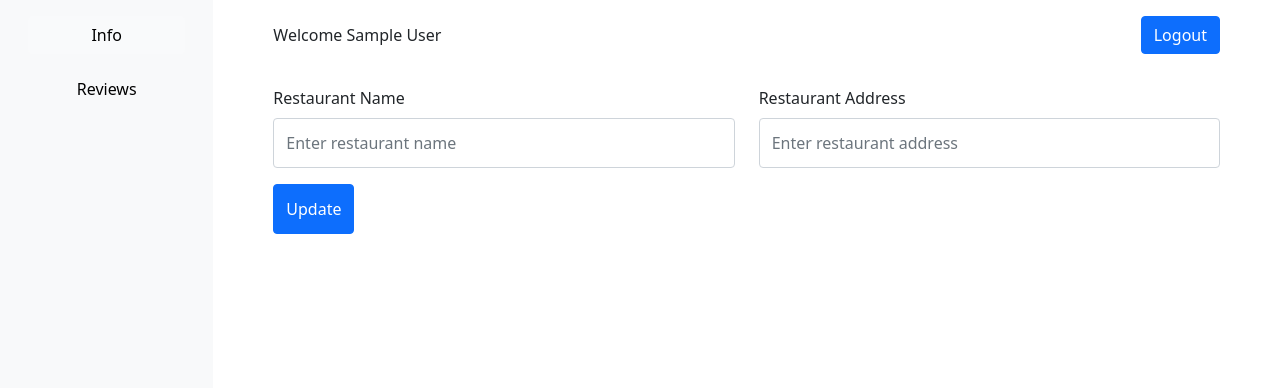
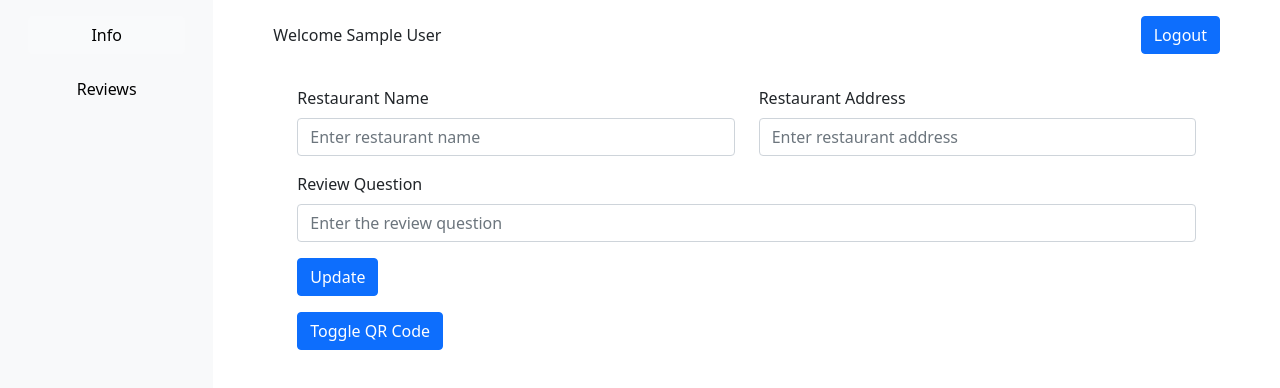
Before and after one commit to shamoon1997/restaurantDashboard, a Next.js app: page /home in a window 1280 px wide. Shown: the top 388 px of the page. Built offline with nearby package versions, Linux system fonts and the light colour scheme; no server answers; the database is empty; sample sign-in values are in the browser's storage.

Commit message:
feat: qr code logic added

```diff
--- a/components/Info/index.js
+++ b/components/Info/index.js
@@ -1,12 +1,26 @@
 import React, { useEffect, useState } from 'react';
 import { useSession } from 'next-auth/react';
 import UpdateAlert from '../UpdateAlert';
+import QRCodeGenerator from '../QrCodeGenerator';
+import jsPDF from 'jspdf';
 
 function Info() {
   const session = useSession();
   const [restaurantName, setRestaurantName] = useState();
   const [restaurantAddress, setRestaurantAddress] = useState();
+  const [reviewQuestion, setReviewQuestion] = useState();
   const [showUpdateAlert, setShowUpdateAlert] = useState();
+  const [showQRCode, setShowQRCode] = useState(false);
+  const [currentHostName, setCurrentHostName] = useState();
+  const [currentUserId, setCurrentUserId] = useState();
+
+  useEffect(() => {
+    if (window.location.hostname === 'localhost') {
+      setCurrentHostName('http://' + window.location.hostname + ':3000');
+    } else {
+      setCurrentHostName('https://' + window.location.hostname);
+    }
+  }, []);
 
   useEffect(() => {
     const fetchData = async () => {
@@ -21,6 +35,8 @@ function Info() {
         console.log('data', data);
         setRestaurantName(data.restaurantName);
         setRestaurantAddress(data.restaurantAddress);
+        setReviewQuestion(data.reviewQuestion);
+        setCurrentUserId(data._id);
       } catch (error) {
         console.error('Error fetching data:', error);
       }
@@ -44,6 +60,7 @@ function Info() {
             email: session?.data?.user?.email,
             restaurantName: restaurantName,
             restaurantAddress: restaurantAddress,
+            reviewQuestion: reviewQuestion,
           }),
         });
 
@@ -63,9 +80,24 @@ function Info() {
       }
     }
   };
+  const handlePrintQRCode = () => {
+    const qrCodeDiv = document.getElementById('qrCodeDiv');
+
+    if (qrCodeDiv) {
+      const pdf = new jsPDF();
+      const canvasElement = qrCodeDiv.querySelector('canvas');
+
+      if (canvasElement) {
+        const imageData = canvasElement.toDataURL('image/png');
+        pdf.addImage(imageData, 'PNG', 15, 40, 180, 180);
+        pdf.save('qr_code.pdf');
+      }
+    }
+  };
 
   console.log('session in Info: ', session);
   return (
+    <div className="container">
       <div className="row">
         <div className="col-sm-6 mb-3">
           <label htmlFor="restaurantName" className="form-label">
@@ -76,7 +108,6 @@ function Info() {
             className="form-control"
             id="restaurantName"
             placeholder="Enter restaurant name"
-          style={{ height: '50px', width: '100%' }}
             value={restaurantName}
             onChange={(e) => setRestaurantName(e.target.value)}
           />
@@ -90,21 +121,59 @@ function Info() {
             className="form-control"
             id="restaurantAddress"
             placeholder="Enter restaurant address"
-          style={{ height: '50px', width: '100%' }}
             value={restaurantAddress}
             onChange={(e) => setRestaurantAddress(e.target.value)}
           />
         </div>
-      <div className="col-sm-12">
+        <div className="col-sm-12 mb-3">
+          <label htmlFor="reviewQuestion" className="form-label">
+            Review Question
+          </label>
+          <input
+            type="text"
+            className="form-control"
+            id="reviewQuestion"
+            placeholder="Enter the review question"
+            value={reviewQuestion}
+            onChange={(e) => setReviewQuestion(e.target.value)}
+          />
+        </div>
+        <div className="col-sm-12 mb-3">
           <button
-          className="btn btn-primary btn-block" // Use btn-block to make it full width
-          style={{ height: '50px' }}
+            className="btn btn-primary btn-block"
             onClick={() => handleUpdation()}
           >
             Update
           </button>
         </div>
+        <div className="col-sm-12">
+          <button
+            className="btn btn-primary btn-block"
+            onClick={() => setShowQRCode(!showQRCode)}
+          >
+            Toggle QR Code
+          </button>
+          {showQRCode && (
+            <>
+              <div id="qrCodeDiv" style={{ 'margin-top': '20px' }}>
+                <QRCodeGenerator
+                  slug={currentHostName + '/review/' + currentUserId}
+                />
+              </div>
+
+              <div className="col-sm-12" style={{ 'margin-top': '20px' }}>
+                <button
+                  className="btn btn-primary btn-block"
+                  onClick={handlePrintQRCode}
+                >
+                  Print QR Code
+                </button>
+              </div>
+            </>
+          )}
+        </div>
         {showUpdateAlert && <UpdateAlert />}
+      </div>
     </div>
   );
 }
--- /dev/null
+++ b/components/QrCodeGenerator/index.js
@@ -0,0 +1,14 @@
+// components/QRCodeGenerator.js
+
+import React from 'react';
+import QRCode from 'qrcode.react';
+
+const QRCodeGenerator = ({ slug }) => {
+  return (
+    <div>
+      <QRCode value={slug} />
+    </div>
+  );
+};
+
+export default QRCodeGenerator;
--- a/models/User.js
+++ b/models/User.js
@@ -5,6 +5,7 @@ const userSchema = new mongoose.Schema({
   name: String,
   restaurantName: String,
   restaurantAddress: String,
+  reviewQuestion: String,
 });
 
 export default mongoose.models.User || mongoose.model('User', userSchema);
--- a/package.json
+++ b/package.json
@@ -10,9 +10,11 @@
   },
   "dependencies": {
     "bootstrap": "^5.3.2",
+    "jspdf": "^2.5.1",
     "mongoose": "^7.5.2",
     "next": "13.4.19",
     "next-auth": "^4.23.1",
+    "qrcode.react": "^3.1.0",
     "react": "18.2.0",
     "react-dom": "18.2.0"
   },
--- a/pages/api/restaurant.js
+++ b/pages/api/restaurant.js
@@ -16,13 +16,15 @@ export default async function handler(req, res) {
       res.status(500).json({ error: 'Server error' });
     }
   } else if (req.method === 'POST') {
-    const { email, restaurantName, restaurantAddress } = req.body;
+    const { email, restaurantName, restaurantAddress, reviewQuestion } =
+      req.body;
     try {
       const response = await User.findOneAndUpdate(
         { email: email },
         {
           restaurantName: restaurantName,
           restaurantAddress: restaurantAddress,
+          reviewQuestion: reviewQuestion,
         },
         {
           new: true,
--- a/pages/home.js
+++ b/pages/home.js
@@ -34,7 +34,7 @@ const Dashboard = () => {
               }`}
               onClick={() => {
                 setInfoButtonClicked(true);
-                setReviewButtonClicked((prevState) => !prevState);
+                setReviewButtonClicked(false);
               }}
             >
               Info
@@ -43,7 +43,7 @@ const Dashboard = () => {
               className={`btn btn-light ${reviewButtonClicked ? 'active' : ''}`}
               onClick={() => {
                 setReviewButtonClicked(true);
-                setInfoButtonClicked((prevState) => !prevState);
+                setInfoButtonClicked(false);
               }}
             >
               Reviews
```
Also changed, not shown: pages/review/[slug].js (added, +12 -0 lines), 1 other file (tests, documents, lock files or other folders). Lines whose indentation alone changed are shown as unchanged.
